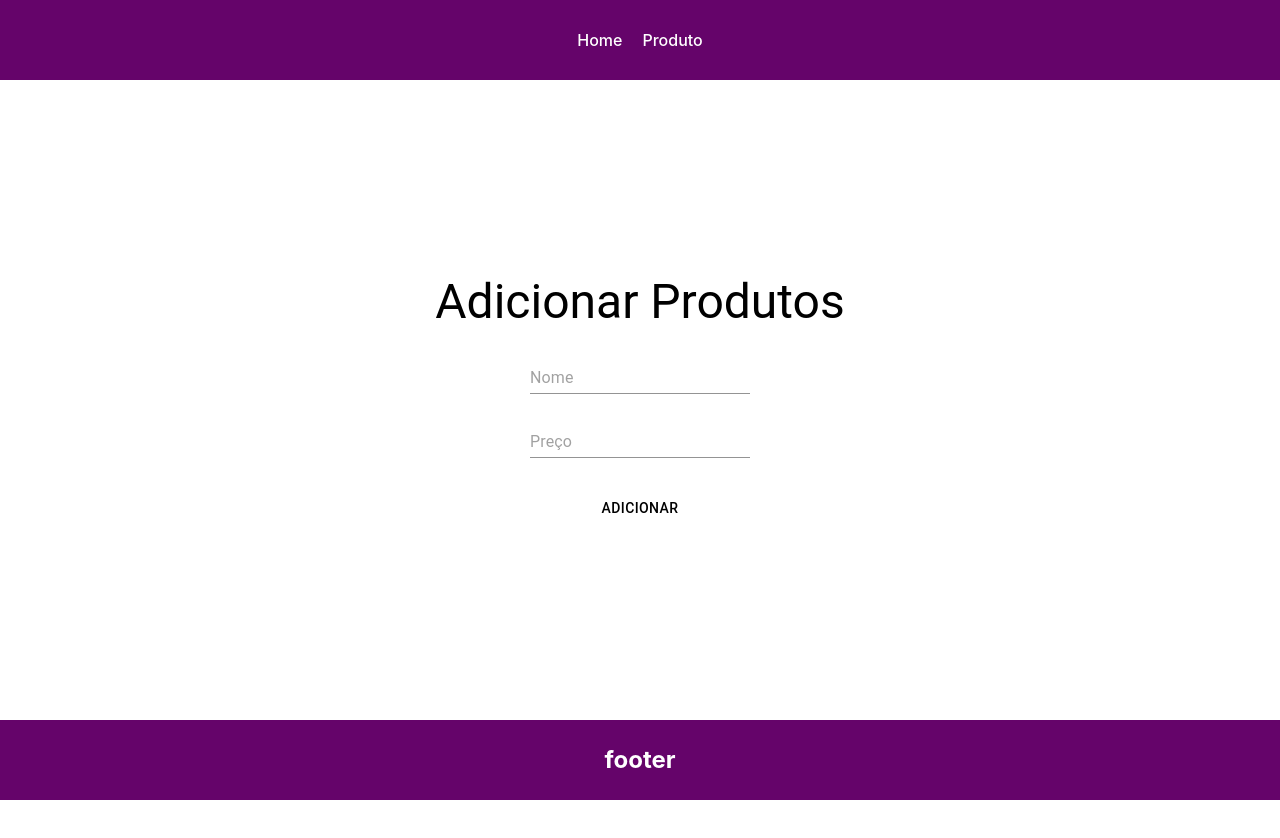
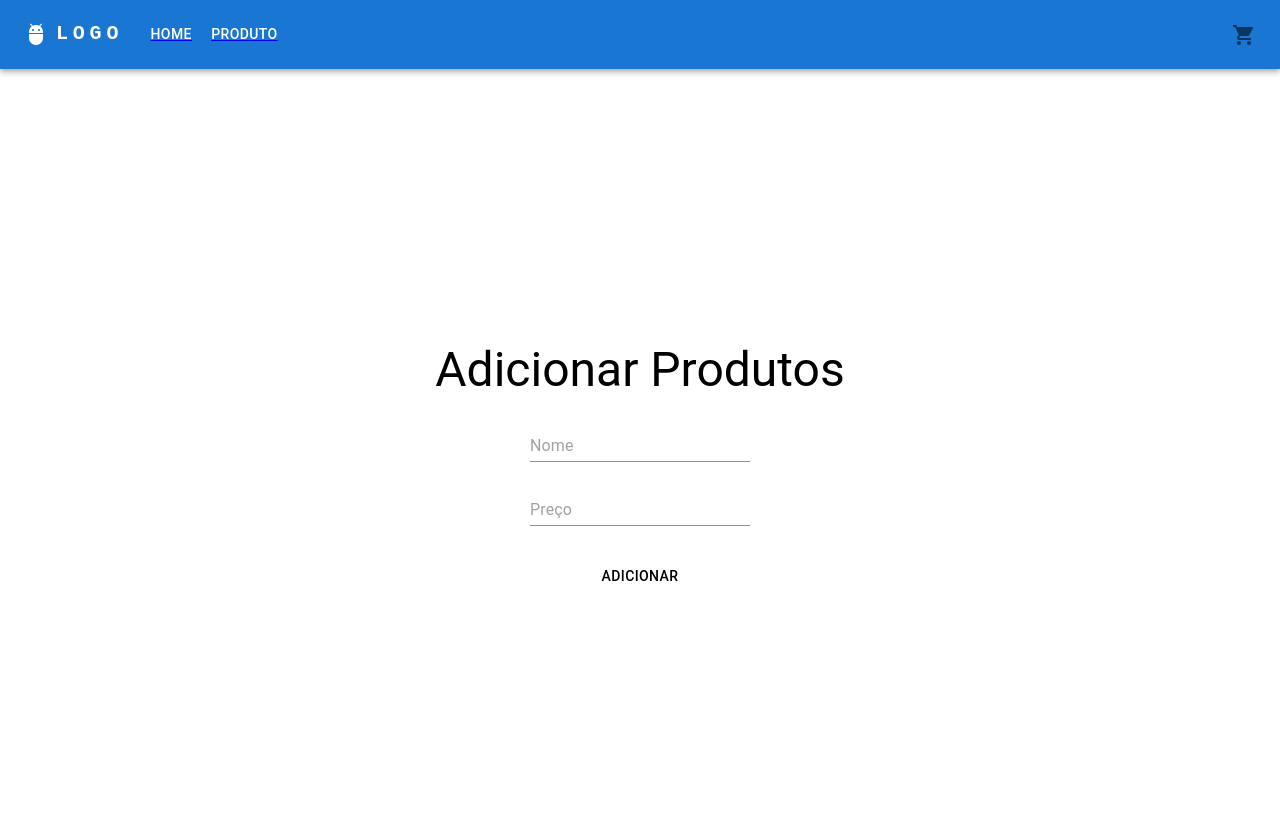
Before and after one commit to RafaelHenkel/mui-redux-sign-up-in, a React (Vite) app: page / in a window 1280 px wide. Shown: the top 838 px of the page. Before the commit the page ends 800 px from the top, so only its background shows below. Built offline with nearby package versions, Linux system fonts and the light colour scheme.

Commit message:
feat: finish task

```diff
--- a/src/App.css
+++ b/src/App.css
@@ -9,6 +9,7 @@ body {
   font-weight: 400;
 
   background-color: #ffffff;
+  overflow-y: hidden;
 }
 
 h1 {
--- /dev/null
+++ b/src/components/AppBar.tsx
@@ -0,0 +1,190 @@
+import * as React from 'react';
+import AppBar from '@mui/material/AppBar';
+import Box from '@mui/material/Box';
+import Toolbar from '@mui/material/Toolbar';
+import IconButton from '@mui/material/IconButton';
+import Typography from '@mui/material/Typography';
+import Menu from '@mui/material/Menu';
+import MenuIcon from '@mui/icons-material/Menu';
+import Container from '@mui/material/Container';
+import Button from '@mui/material/Button';
+import Tooltip from '@mui/material/Tooltip';
+import MenuItem from '@mui/material/MenuItem';
+import AdbIcon from '@mui/icons-material/Adb';
+import navigation from '../config/navigation';
+import { Link } from 'react-router-dom';
+import styled from 'styled-components';
+import { Badge, BadgeProps, Divider } from '@mui/material';
+import ShoppingCartIcon from '@mui/icons-material/ShoppingCart';
+import { useAppSelector } from '../store/hooks';
+
+const settings = ['Profile', 'Account', 'Dashboard', 'Logout'];
+
+const StyledBadge = styled(Badge)<BadgeProps>(({ theme }) => ({
+  '& .MuiBadge-badge': {
+    right: -3,
+    top: 13,
+    border: `2px solid #fff`,
+    padding: '0 4px',
+  },
+}));
+
+function ResponsiveAppBar() {
+  const [anchorElNav, setAnchorElNav] = React.useState<null | HTMLElement>(null);
+  const [anchorElUser, setAnchorElUser] = React.useState<null | HTMLElement>(null);
+  const selector = useAppSelector(state => state.products);
+
+  const getTotalAmount = selector.reduce((acc, product) => {
+    return acc + product.amount;
+  }, 0);
+  const getTotalPrice = selector.reduce((acc, product) => {
+    return acc + product.price * product.amount;
+  }, 0);
+
+  const handleOpenNavMenu = (event: React.MouseEvent<HTMLElement>) => {
+    setAnchorElNav(event.currentTarget);
+  };
+  const handleOpenUserMenu = (event: React.MouseEvent<HTMLElement>) => {
+    setAnchorElUser(event.currentTarget);
+  };
+
+  const handleCloseNavMenu = () => {
+    setAnchorElNav(null);
+  };
+
+  const handleCloseUserMenu = () => {
+    setAnchorElUser(null);
+  };
+
+  return (
+    <AppBar position="static">
+      <Container maxWidth="xl">
+        <Toolbar disableGutters>
+          <AdbIcon sx={{ display: { xs: 'none', md: 'flex' }, mr: 1 }} />
+          <Typography
+            variant="h6"
+            noWrap
+            component="a"
+            href="#app-bar-with-responsive-menu"
+            sx={{
+              mr: 2,
+              display: { xs: 'none', md: 'flex' },
+              fontFamily: 'monospace',
+              fontWeight: 700,
+              letterSpacing: '.3rem',
+              color: 'inherit',
+              textDecoration: 'none',
+            }}
+          >
+            LOGO
+          </Typography>
+
+          <Box sx={{ flexGrow: 1, display: { xs: 'flex', md: 'none' } }}>
+            <IconButton
+              size="large"
+              aria-label="account of current user"
+              aria-controls="menu-appbar"
+              aria-haspopup="true"
+              onClick={handleOpenNavMenu}
+              color="inherit"
+            >
+              <MenuIcon />
+            </IconButton>
+            <Menu
+              id="menu-appbar"
+              anchorEl={anchorElNav}
+              anchorOrigin={{
+                vertical: 'bottom',
+                horizontal: 'left',
+              }}
+              keepMounted
+              transformOrigin={{
+                vertical: 'top',
+                horizontal: 'left',
+              }}
+              open={Boolean(anchorElNav)}
+              onClose={handleCloseNavMenu}
+              sx={{ display: { xs: 'block', md: 'none' } }}
+            >
+              {navigation.map(page => (
+                <Link to={page.url}>
+                  <MenuItem key={page.key} onClick={handleCloseNavMenu}>
+                    <Typography sx={{ textAlign: 'center' }}>{page.label}</Typography>
+                  </MenuItem>
+                </Link>
+              ))}
+            </Menu>
+          </Box>
+          <AdbIcon sx={{ display: { xs: 'flex', md: 'none' }, mr: 1 }} />
+          <Typography
+            variant="h5"
+            noWrap
+            component="a"
+            href="#app-bar-with-responsive-menu"
+            sx={{
+              mr: 2,
+              display: { xs: 'flex', md: 'none' },
+              flexGrow: 1,
+              fontFamily: 'monospace',
+              fontWeight: 700,
+              letterSpacing: '.3rem',
+              color: 'inherit',
+              textDecoration: 'none',
+            }}
+          >
+            LOGO
+          </Typography>
+          <Box sx={{ flexGrow: 1, display: { xs: 'none', md: 'flex' } }}>
+            {navigation.map(page => (
+              <Link to={page.url}>
+                <Button key={page.key} onClick={handleCloseNavMenu} sx={{ my: 2, color: 'white', display: 'block' }}>
+                  {page.label}
+                </Button>
+              </Link>
+            ))}
+          </Box>
+          <Box sx={{ flexGrow: 0 }}>
+            <Tooltip title="Open settings">
+              <IconButton onClick={handleOpenUserMenu} sx={{ p: 0 }}>
+                <StyledBadge badgeContent={getTotalAmount} color="secondary">
+                  <ShoppingCartIcon />
+                </StyledBadge>
+              </IconButton>
+            </Tooltip>
+            <Menu
+              sx={{ mt: '45px' }}
+              id="menu-appbar"
+              anchorEl={anchorElUser}
+              anchorOrigin={{
+                vertical: 'top',
+                horizontal: 'right',
+              }}
+              keepMounted
+              transformOrigin={{
+                vertical: 'top',
+                horizontal: 'right',
+              }}
+              open={Boolean(anchorElUser)}
+              onClose={handleCloseUserMenu}
+            >
+              {selector.map(item => (
+                <Box key={item.id}>
+                  <MenuItem onClick={handleCloseUserMenu}>
+                    <Typography sx={{ textAlign: 'center' }}>{item.name} |</Typography>
+                    <Typography sx={{ textAlign: 'center' }}>R$ {item.price},00 |</Typography>
+                    <Typography sx={{ textAlign: 'center' }}>Quantidade: {item.amount}</Typography>
+                  </MenuItem>
+                  <Divider />
+                </Box>
+              ))}
+              <Typography variant="body1" textAlign={'center'} paddingY={'10px'}>
+                Preço total: R$ {getTotalPrice},00
+              </Typography>
+            </Menu>
+          </Box>
+        </Toolbar>
+      </Container>
+    </AppBar>
+  );
+}
+export default ResponsiveAppBar;
--- a/src/pages/Home.tsx
+++ b/src/pages/Home.tsx
@@ -1,13 +1,18 @@
-import { Button, Grid2 as Grid, Input, Typography } from '@mui/material';
-import PageDefault from '../config/layout/PageDefault';
+import { Button, Container, Grid2 as Grid, Input, Typography } from '@mui/material';
 import { useDispatch } from 'react-redux';
-import { addProduct } from '../store/models/ProductsSlice';
+import { addProduct, addProductToCart } from '../store/models/ProductsSlice';
 import { useState } from 'react';
+import ResponsiveAppBar from '../components/AppBar';
+import { useAppSelector } from '../store/hooks';
 
 function Home() {
   const [name, setName] = useState<string>('');
   const [price, setPrice] = useState<string>('');
+  const selector = useAppSelector(state => state.products);
   const dispatch = useDispatch();
+  function handleAddProduct(item: any) {
+    dispatch(addProductToCart(item));
+  }
 
   function handleSubmit() {
     dispatch(addProduct({ name, price }));
@@ -17,7 +22,8 @@ function Home() {
 
   return (
     <>
-      <PageDefault>
+      <ResponsiveAppBar />
+      <Container sx={{ display: 'flex', justifyContent: 'center', alignItems: 'center', height: '100vh' }}>
         <Grid container spacing={4}>
           <Grid size={12} display={'flex'} justifyContent={'center'}>
             <Typography variant="h3">Adicionar Produtos</Typography>
@@ -34,7 +40,7 @@ function Home() {
             </Button>
           </Grid>
         </Grid>
-      </PageDefault>
+      </Container>
     </>
   );
 }
--- a/src/pages/Product.tsx
+++ b/src/pages/Product.tsx
@@ -1,11 +1,43 @@
-import PageDefault from '../config/layout/PageDefault';
+import { Box, Button, Container, Typography } from '@mui/material';
+import { useAppSelector } from '../store/hooks';
+import ResponsiveAppBar from '../components/AppBar';
+import { useDispatch } from 'react-redux';
+import { addProductToCart, delProductToCart } from '../store/models/ProductsSlice';
 
 function Product() {
+  const selector = useAppSelector(state => state.products);
+  const dispatch = useDispatch();
+  const getTotalPrice = selector.reduce((acc, product) => {
+    return acc + product.price * product.amount;
+  }, 0);
+
+  function handleAddProduct(item: any) {
+    dispatch(addProductToCart(item));
+  }
+  function handleDelProduct(item: any) {
+    dispatch(delProductToCart(item));
+  }
   return (
     <>
-      <PageDefault>
-        <h1>oi</h1>
-      </PageDefault>
+      <ResponsiveAppBar />
+      <Container sx={{ display: 'flex', justifyContent: 'center', alignItems: 'center', height: '100vh' }}>
+        <Box>
+          {selector.map(product => (
+            <Box key={product.id}>
+              <Typography variant="subtitle1">Nome: {product.name}</Typography>
+              <Typography variant="body1">Preço: R$ {product.price},00</Typography>
+              <Typography variant="body1">Quantidade: {product.amount}</Typography>
+              <Button variant="text" size="small" color="inherit" onClick={() => handleAddProduct(product)}>
+                Adicionar
+              </Button>
+              <Button variant="text" size="small" color="inherit" onClick={() => handleDelProduct(product)}>
+                remover
+              </Button>
+            </Box>
+          ))}
+          <Typography variant="h6">Preço total: R$ {getTotalPrice},00</Typography>
+        </Box>
+      </Container>
     </>
   );
 }
--- a/src/store/models/ProductsSlice.ts
+++ b/src/store/models/ProductsSlice.ts
@@ -3,7 +3,7 @@ import { createSlice } from '@reduxjs/toolkit';
 interface ProductsType {
   id?: number;
   name: string;
-  price: string;
+  price: number;
   amount: number;
 }
 
@@ -14,7 +14,7 @@ const productsSlice = createSlice({
   initialState,
   reducers: {
     addProduct: (state, action) => {
-      state.push({ ...action.payload, id: state.length + 1 });
+      state.push({ ...action.payload, id: state.length + 1, amount: 1 });
     },
     addProductToCart: (state, action) => {
       const searchProduct = state.find(product => product.id === action.payload.id);
@@ -25,7 +25,7 @@ const productsSlice = createSlice({
     },
     delProductToCart: (state, action) => {
       const searchProduct = state.find(product => product.id === action.payload.id);
-      if (searchProduct) {
+      if (searchProduct && searchProduct.amount > 1) {
         searchProduct.amount -= 1;
         return;
       }
```
